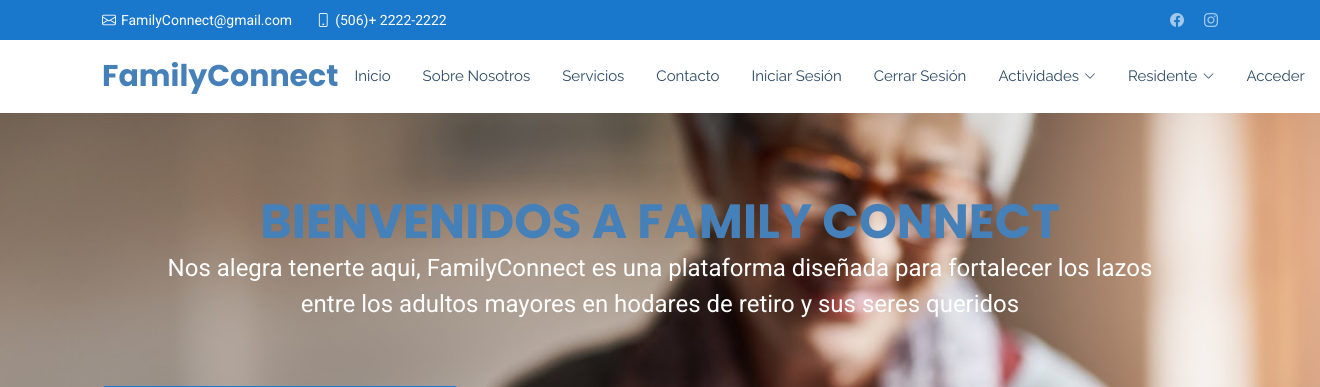
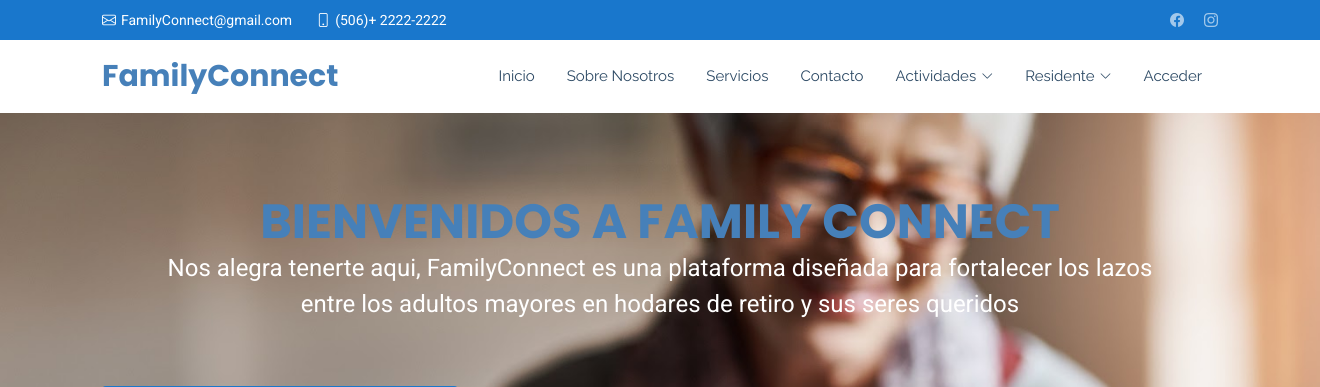
Before and after one commit to kioryzou/Family_connect, a PHP site: page /index.php in a window 1320 px wide. Shown: the top 387 px of the page. Run offline with PHP 8.4, Linux system fonts and the light colour scheme.

Commit message:
cambio layout

```diff
--- a/FamilyConnect/layout.php
+++ b/FamilyConnect/layout.php
@@ -33,8 +33,7 @@ function MostrarMenu(){
             <li><a href="sobreNosotros.php">Sobre Nosotros</a></li>
             <li><a href="servicios.php">Servicios</a></li>
             <li><a href="contacto.php">Contacto</a></li>
-             <li><a href="login.php">Iniciar Sesión</a></li>
-              <li><a href="logout.php">Cerrar Sesión</a></li>
+
             <li class="dropdown"><a href="#"><span>Actividades</span> <i class="bi bi-chevron-down toggle-dropdown"></i></a>
               <ul>
                 <li><a href="retroalimentacion.php">Retroalimentacion</a></li>
```
